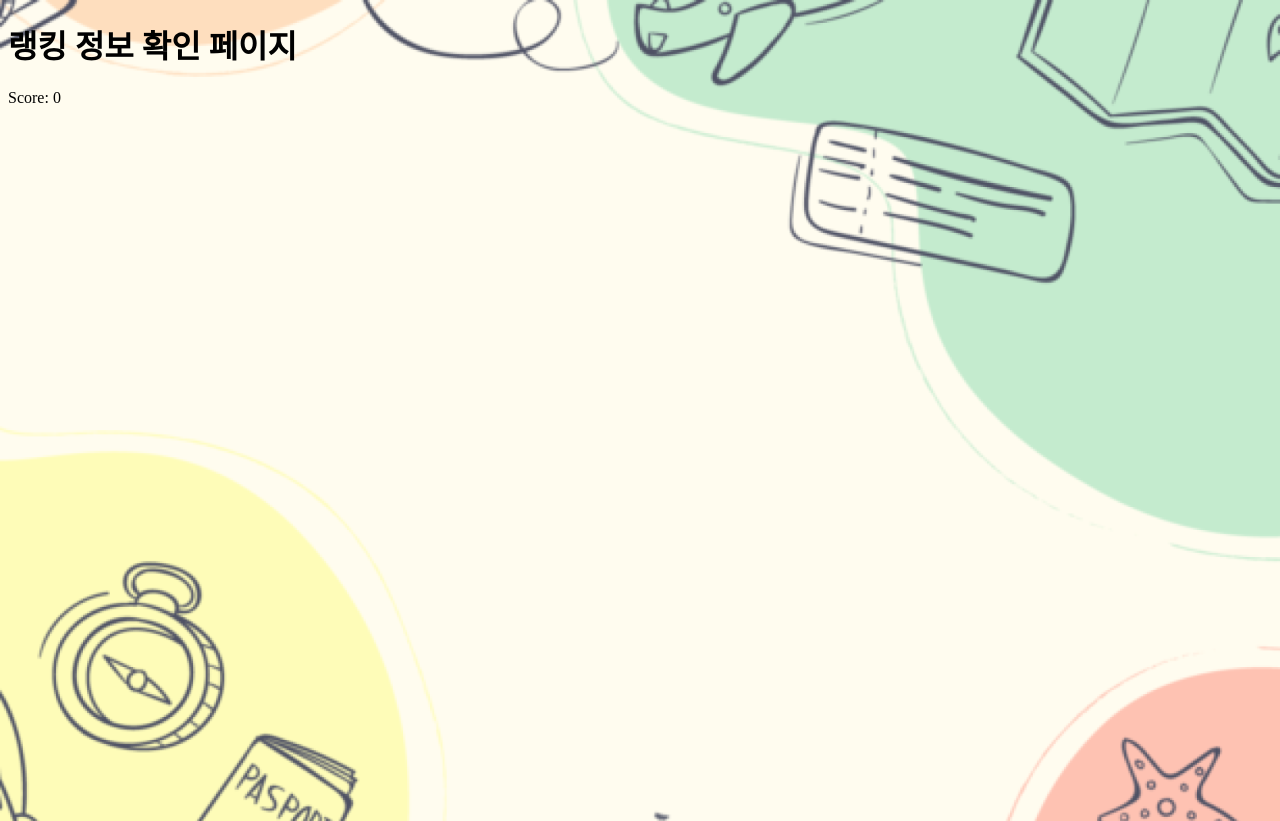
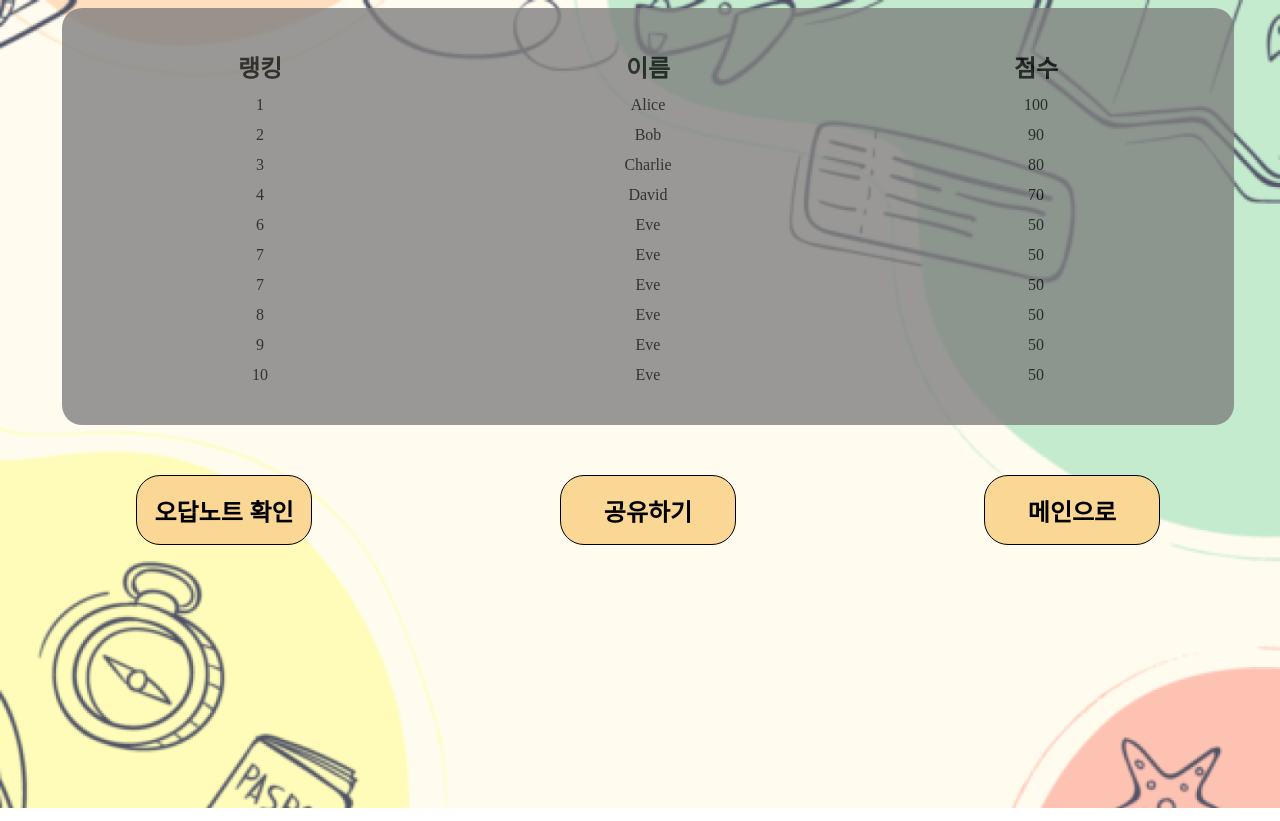
Before and after one commit to TUK-2023-Project/frontend, a React (Create React App) app: page /rank in a window 1280 px wide. Built offline with nearby package versions, Linux system fonts and the light colour scheme.

Commit message:
design : 랭킹 페이지 UX/UI 구현

```diff
--- /dev/null
+++ b/src/pages/Ranking/Ranking.module.scss
@@ -0,0 +1,39 @@
+.content {
+  background-color: gray;
+  border-radius: 20px;
+  opacity: 0.8;
+  justify-content: center;
+  align-items: center;
+  position: relative;
+  padding: 10px;
+  margin: auto;
+  width: 90%;
+  height: auto;
+
+  &__title {
+    text-align: center;
+    font-size: 1.8rem;
+  }
+
+  &__table {
+    margin: 0 auto;
+    margin-top: 20px;
+    margin-bottom: 20px;
+    width: 100%;
+    text-align: center;
+    border-spacing: 0 10px;
+
+    &__title {
+      font-size: 1.5rem;
+    }
+  }
+}
+
+.footer {
+  padding-top: 50px;
+  display: flex;
+  justify-content: space-between;
+  align-items: center;
+  width: 80%;
+  margin: 0 auto;
+}
--- a/src/pages/Ranking/index.tsx
+++ b/src/pages/Ranking/index.tsx
@@ -1,16 +1,71 @@
 import React from "react";
 import { useSelector } from "react-redux";
+import styles from "./Ranking.module.scss";
+import CommonButton from "components/CommonButton/CommonButton";
+import { useNavigate } from "react-router-dom";
 
 const Ranking = () => {
+  const navigate = useNavigate();
   const score = useSelector(
     (state: { SignQuiz: { score: number } }) => state.SignQuiz.score
   );
 
+  const redirectToRankPage = () => {
+    navigate("/rank");
+  };
+
+  const handleMove = () => {
+    redirectToRankPage();
+  };
+
+  const data = [
+    { rank: 1, name: "Alice", score: 100 },
+    { rank: 2, name: "Bob", score: 90 },
+    { rank: 3, name: "Charlie", score: 80 },
+    { rank: 4, name: "David", score: 70 },
+    { rank: 6, name: "Eve", score: 50 },
+    { rank: 7, name: "Eve", score: 50 },
+    { rank: 7, name: "Eve", score: 50 },
+    { rank: 8, name: "Eve", score: 50 },
+    { rank: 9, name: "Eve", score: 50 },
+    { rank: 10, name: "Eve", score: 50 },
+  ];
+
   return (
     <div>
-      <h1>랭킹 정보 확인 페이지</h1>
-      <div>
-        <p>Score: {score}</p>
+      <div className={styles.content}>
+        {score !== 0 && (
+          <>
+            <h1 className={styles.content__title}>점수 : {score}</h1>
+            <h1 className={styles.content__title}>순위 : {"3등"}</h1>
+          </>
+        )}
+        <div>
+          <table className={styles.content__table}>
+            <thead className={styles.content__table__title}>
+              <tr>
+                <th>랭킹</th>
+                <th>이름</th>
+                <th>점수</th>
+              </tr>
+            </thead>
+            <tbody>
+              {data.map((item) => (
+                <tr key={item.rank}>
+                  <td>{item.rank}</td>
+                  <td>{item.name}</td>
+                  <td>{item.score}</td>
+                </tr>
+              ))}
+            </tbody>
+          </table>
+        </div>
+      </div>
+
+      <div className={styles.footer}>
+        <CommonButton handleClick={handleMove} buttonName={"오답노트 확인"} />
+        <CommonButton handleClick={handleMove} buttonName={"공유하기"} />
+        <CommonButton handleClick={handleMove} buttonName={"메인으로"} />
       </div>
     </div>
   );
```
Also changed, not shown: .eslintrc.js.
